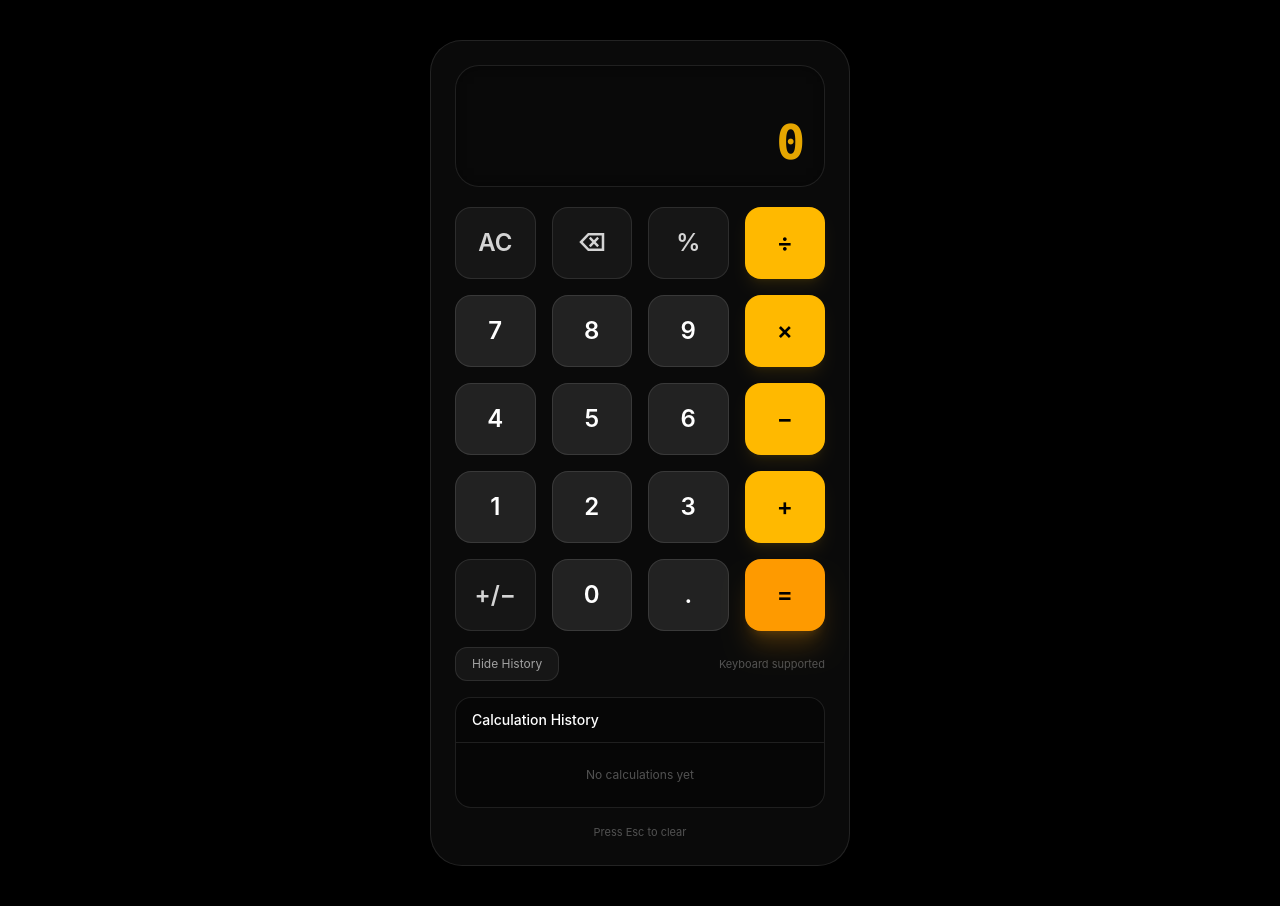
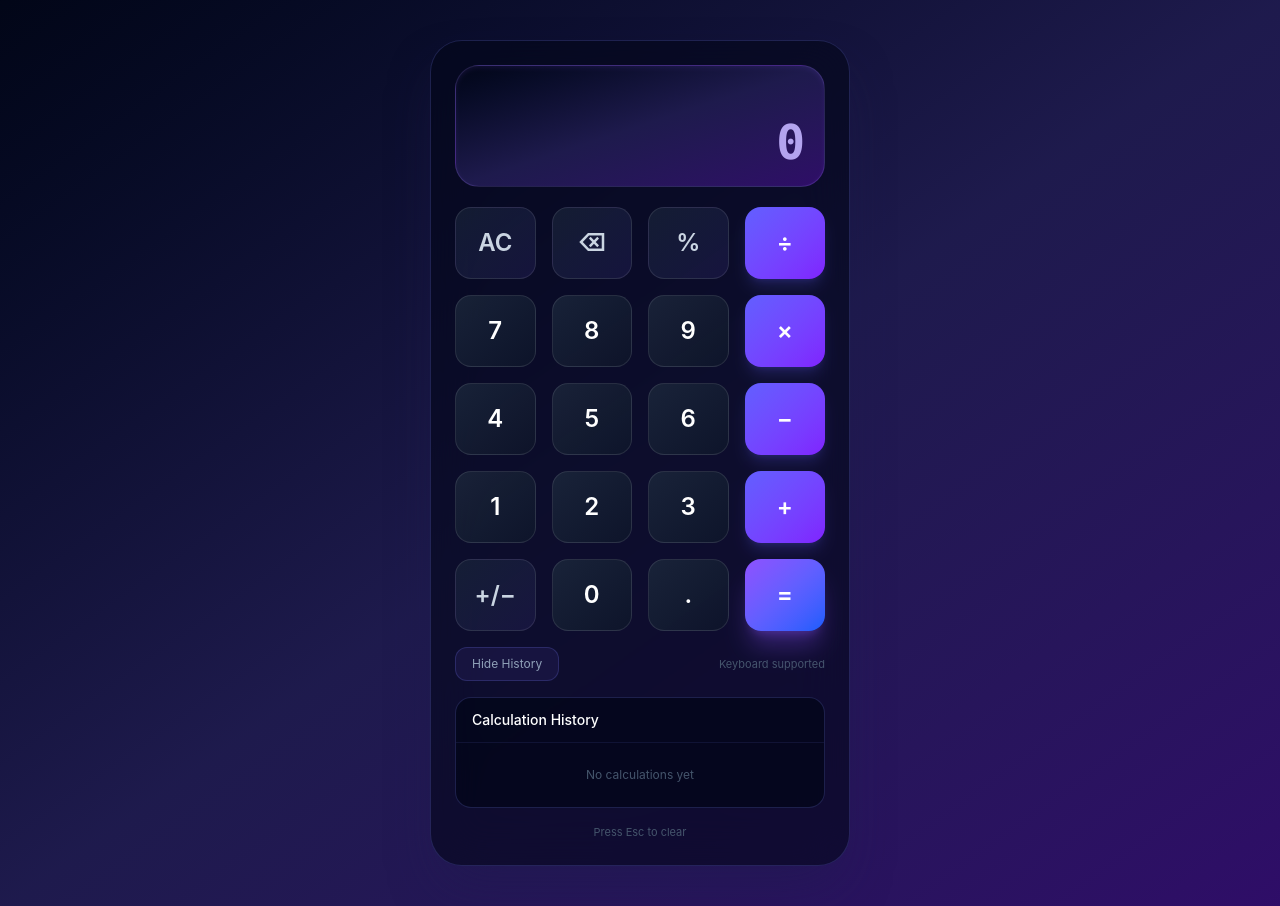
Before and after one commit to HarshaHettiarachchi/calculator, a React (Vite) app: page / in a window 1280 px wide. Both pictures are taken after a click on the button "History". Built offline with nearby package versions, Linux system fonts and the light colour scheme.

Commit message:
Update calculator gradient theme

```diff
--- a/src/components/Calculator.tsx
+++ b/src/components/Calculator.tsx
@@ -15,10 +15,14 @@ const Calculator = () => {
   const [operator, setOperator] = useState<Operator>(null);
   const [waitingForOperand, setWaitingForOperand] = useState(false);
   const [expression, setExpression] = useState("");
+
   const [history, setHistory] = useState<HistoryItem[]>([]);
   const [showHistory, setShowHistory] = useState(false);
   const [displayAnimating, setDisplayAnimating] = useState(false);
 
+  // -----------------------------
+  // Display animation
+  // -----------------------------
   const animateDisplay = () => {
     setDisplayAnimating(false);
 
@@ -32,6 +36,9 @@ const Calculator = () => {
     animateDisplay();
   };
 
+  // -----------------------------
+  // Clear calculator
+  // -----------------------------
   const clearCalculator = () => {
     updateDisplay("0");
     setPreviousValue(null);
@@ -40,6 +47,9 @@ const Calculator = () => {
     setExpression("");
   };
 
+  // -----------------------------
+  // Number input
+  // -----------------------------
   const inputNumber = (number: string) => {
     if (display === "Error") {
       updateDisplay(number);
@@ -63,6 +73,9 @@ const Calculator = () => {
     }
   };
 
+  // -----------------------------
+  // Decimal
+  // -----------------------------
   const inputDecimal = () => {
     if (display === "Error") {
       clearCalculator();
@@ -81,6 +94,9 @@ const Calculator = () => {
     }
   };
 
+  // -----------------------------
+  // Calculation logic
+  // -----------------------------
   const calculate = (
     firstValue: number,
     secondValue: number,
@@ -108,6 +124,9 @@ const Calculator = () => {
     }
   };
 
+  // -----------------------------
+  // Format result
+  // -----------------------------
   const formatResult = (result: number): string => {
     if (!Number.isFinite(result)) {
       return "Error";
@@ -116,6 +135,9 @@ const Calculator = () => {
     return String(Number(result.toPrecision(12)));
   };
 
+  // -----------------------------
+  // Operator
+  // -----------------------------
   const chooseOperator = (nextOperator: Operator) => {
     if (display === "Error") {
       return;
@@ -146,18 +168,28 @@ const Calculator = () => {
 
       updateDisplay(formattedResult);
       setPreviousValue(result);
-      setExpression(`${formattedResult} ${nextOperator ?? ""}`);
+      setExpression(
+        `${formattedResult} ${nextOperator ?? ""}`
+      );
     } else {
       setPreviousValue(currentValue);
-      setExpression(`${display} ${nextOperator ?? ""}`);
+      setExpression(
+        `${display} ${nextOperator ?? ""}`
+      );
     }
 
     setOperator(nextOperator);
     setWaitingForOperand(true);
   };
 
+  // -----------------------------
+  // Equals
+  // -----------------------------
   const performCalculation = () => {
-    if (previousValue === null || operator === null) {
+    if (
+      previousValue === null ||
+      operator === null
+    ) {
       return;
     }
 
@@ -189,6 +221,7 @@ const Calculator = () => {
     const calculationExpression =
       `${previousValue} ${operatorSymbol} ${currentValue}`;
 
+    // Add calculation to history
     setHistory((currentHistory) => [
       {
         expression: calculationExpression,
@@ -204,6 +237,9 @@ const Calculator = () => {
     setExpression("");
   };
 
+  // -----------------------------
+  // Percentage
+  // -----------------------------
   const handlePercentage = () => {
     if (display === "Error") {
       return;
@@ -214,8 +250,14 @@ const Calculator = () => {
     updateDisplay(formatResult(result));
   };
 
+  // -----------------------------
+  // Positive / Negative
+  // -----------------------------
   const toggleSign = () => {
-    if (display === "Error" || display === "0") {
+    if (
+      display === "Error" ||
+      display === "0"
+    ) {
       return;
     }
 
@@ -226,6 +268,9 @@ const Calculator = () => {
     }
   };
 
+  // -----------------------------
+  // Backspace
+  // -----------------------------
   const deleteLastDigit = () => {
     if (display === "Error") {
       clearCalculator();
@@ -238,7 +283,10 @@ const Calculator = () => {
 
     if (
       display.length === 1 ||
-      (display.length === 2 && display.startsWith("-"))
+      (
+        display.length === 2 &&
+        display.startsWith("-")
+      )
     ) {
       updateDisplay("0");
       return;
@@ -247,6 +295,9 @@ const Calculator = () => {
     updateDisplay(display.slice(0, -1));
   };
 
+  // -----------------------------
+  // Button handler
+  // -----------------------------
   const handleButtonClick = (value: string) => {
     if (/^\d$/.test(value)) {
       inputNumber(value);
@@ -290,10 +341,16 @@ const Calculator = () => {
     }
   };
 
+  // -----------------------------
+  // Clear history
+  // -----------------------------
   const clearHistory = () => {
     setHistory([]);
   };
 
+  // -----------------------------
+  // Keyboard support
+  // -----------------------------
   useEffect(() => {
     const handleKeyDown = (event: KeyboardEvent) => {
       const { key } = event;
@@ -310,7 +367,12 @@ const Calculator = () => {
         return;
       }
 
-      if (["+", "-", "*", "/"].includes(key)) {
+      if (
+        key === "+" ||
+        key === "-" ||
+        key === "*" ||
+        key === "/"
+      ) {
         event.preventDefault();
         chooseOperator(key as Operator);
         return;
@@ -322,7 +384,10 @@ const Calculator = () => {
         return;
       }
 
-      if (key === "Enter" || key === "=") {
+      if (
+        key === "Enter" ||
+        key === "="
+      ) {
         event.preventDefault();
         performCalculation();
         return;
@@ -340,46 +405,63 @@ const Calculator = () => {
       }
     };
 
-    window.addEventListener("keydown", handleKeyDown);
+    window.addEventListener(
+      "keydown",
+      handleKeyDown
+    );
 
     return () => {
-      window.removeEventListener("keydown", handleKeyDown);
+      window.removeEventListener(
+        "keydown",
+        handleKeyDown
+      );
     };
   });
 
   return (
-    <main className="flex min-h-screen w-full items-center justify-center bg-black px-4 py-6 text-white sm:px-6 sm:py-10">
+    <main className="flex min-h-screen w-full items-center justify-center bg-gradient-to-br from-slate-950 via-indigo-950 to-violet-950 px-4 py-6 text-white sm:px-6 sm:py-10">
       <section className="w-full max-w-[420px]">
 
-        <div className="rounded-[2rem] border border-white/10 bg-white/[0.04] p-4 shadow-2xl shadow-black/60 backdrop-blur-xl sm:p-6">
+        {/* Calculator Card */}
+        <div className="rounded-[2rem] border border-indigo-400/20 bg-slate-950/60 p-4 shadow-2xl shadow-indigo-950/50 backdrop-blur-xl sm:p-6">
 
+          {/* Display */}
           <Display
             value={display}
             expression={expression}
             animated={displayAnimating}
           />
 
+          {/* Buttons */}
           <ButtonGrid
             onButtonClick={handleButtonClick}
           />
 
+          {/* History Button */}
           <div className="mt-4 flex items-center justify-between gap-3">
             <button
               type="button"
-              onClick={() => setShowHistory(!showHistory)}
-              className="rounded-xl border border-white/10 bg-white/5 px-4 py-2 text-xs text-neutral-400 transition-all duration-200 hover:bg-white/10 hover:text-white active:scale-95"
+              onClick={() =>
+                setShowHistory(!showHistory)
+              }
+              className="rounded-xl border border-indigo-400/20 bg-indigo-950/60 px-4 py-2 text-xs text-slate-400 transition-all duration-200 hover:bg-indigo-900/70 hover:text-violet-300 active:scale-95"
             >
-              {showHistory ? "Hide History" : "History"}
+              {showHistory
+                ? "Hide History"
+                : "History"}
             </button>
 
-            <p className="text-[11px] text-neutral-600">
+            <p className="text-[11px] text-slate-600">
               Keyboard supported
             </p>
           </div>
 
+          {/* History Panel */}
           {showHistory && (
-            <div className="mt-4 overflow-hidden rounded-2xl border border-white/10 bg-black/40">
-              <div className="flex items-center justify-between border-b border-white/10 px-4 py-3">
+            <div className="mt-4 overflow-hidden rounded-2xl border border-indigo-400/20 bg-slate-950/70">
+
+              {/* History Header */}
+              <div className="flex items-center justify-between border-b border-indigo-400/10 px-4 py-3">
                 <h2 className="text-sm font-medium text-white">
                   Calculation History
                 </h2>
@@ -388,41 +470,46 @@ const Calculator = () => {
                   <button
                     type="button"
                     onClick={clearHistory}
-                    className="text-xs text-neutral-500 transition-colors hover:text-amber-400"
+                    className="text-xs text-slate-500 transition-colors hover:text-violet-400"
                   >
                     Clear
                   </button>
                 )}
               </div>
 
+              {/* History Content */}
               <div className="max-h-60 overflow-y-auto">
+
                 {history.length === 0 ? (
-                  <p className="px-4 py-6 text-center text-xs text-neutral-600">
+                  <p className="px-4 py-6 text-center text-xs text-slate-600">
                     No calculations yet
                   </p>
                 ) : (
                   history.map((item, index) => (
                     <div
                       key={`${item.expression}-${index}`}
-                      className="border-b border-white/5 px-4 py-3 last:border-b-0"
+                      className="border-b border-indigo-400/10 px-4 py-3 last:border-b-0"
                     >
-                      <p className="text-right text-xs text-neutral-500">
+                      <p className="text-right text-xs text-slate-500">
                         {item.expression}
                       </p>
 
-                      <p className="mt-1 text-right font-mono text-lg text-amber-400">
+                      <p className="mt-1 text-right font-mono text-lg text-violet-300">
                         = {item.result}
                       </p>
                     </div>
                   ))
                 )}
+
               </div>
             </div>
           )}
 
-          <p className="mt-4 text-center text-[11px] text-neutral-600">
+          {/* Keyboard Hint */}
+          <p className="mt-4 text-center text-[11px] text-slate-600">
             Press Esc to clear
           </p>
+
         </div>
       </section>
     </main>
--- a/src/components/CalculatorButton.tsx
+++ b/src/components/CalculatorButton.tsx
@@ -14,33 +14,27 @@ const CalculatorButton = ({
 
   const variantStyles = {
     number:
-      "border border-white/10 bg-white/10 text-white hover:border-white/20 hover:bg-white/20 hover:shadow-lg hover:shadow-white/5",
+      "border border-white/10 bg-gradient-to-br from-slate-800/80 to-slate-900/80 text-white hover:from-slate-700 hover:to-indigo-900 hover:border-indigo-400/20 hover:shadow-lg hover:shadow-indigo-500/10",
 
     operator:
-      "bg-amber-400 text-black shadow-lg shadow-amber-400/10 hover:bg-amber-300 hover:-translate-y-1 hover:shadow-xl hover:shadow-amber-400/20",
+      "bg-gradient-to-br from-indigo-500 to-violet-600 text-white shadow-lg shadow-indigo-500/20 hover:from-indigo-400 hover:to-violet-500 hover:-translate-y-1 hover:shadow-xl hover:shadow-violet-500/30",
 
     action:
-      "border border-white/10 bg-white/5 text-neutral-300 hover:bg-white/15 hover:text-white hover:-translate-y-1 hover:shadow-lg hover:shadow-white/5",
+      "border border-white/10 bg-gradient-to-br from-slate-800/60 to-indigo-950/60 text-slate-300 hover:from-slate-700 hover:to-indigo-900 hover:text-white hover:-translate-y-1 hover:shadow-lg hover:shadow-indigo-500/10",
 
     equals:
-      "bg-amber-500 text-black shadow-xl shadow-amber-500/20 hover:bg-amber-400 hover:-translate-y-1 hover:shadow-2xl hover:shadow-amber-500/30",
-  };
-
-  const handleClick = () => {
-    onClick();
+      "bg-gradient-to-br from-violet-500 via-indigo-500 to-blue-600 text-white shadow-xl shadow-violet-500/30 hover:from-violet-400 hover:via-indigo-400 hover:to-blue-500 hover:-translate-y-1 hover:shadow-2xl hover:shadow-violet-500/40",
   };
 
   return (
     <button
       type="button"
-      onClick={handleClick}
+      onClick={onClick}
       className={`${baseStyles} ${variantStyles[variant]}`}
       aria-label={label}
     >
-      {/* Ripple effect */}
       <span className="pointer-events-none absolute inset-0 scale-0 rounded-full bg-white/20 opacity-0 transition-all duration-300 group-active:scale-150 group-active:opacity-100" />
 
-      {/* Button label */}
       <span className="relative z-10">
         {label}
       </span>
--- a/src/components/Display.tsx
+++ b/src/components/Display.tsx
@@ -10,13 +10,13 @@ const Display = ({
   animated = false,
 }: DisplayProps) => {
   return (
-    <div className="mb-5 overflow-hidden rounded-3xl border border-white/10 bg-black/50 px-5 py-5 shadow-inner backdrop-blur-md">
-      <div className="mb-2 h-6 overflow-hidden text-right text-sm text-neutral-500">
+    <div className="mb-5 overflow-hidden rounded-3xl border border-violet-400/20 bg-gradient-to-br from-slate-950 via-indigo-950 to-violet-950 px-5 py-5 shadow-inner shadow-violet-500/10">
+      <div className="mb-2 h-6 overflow-hidden text-right text-sm text-slate-400">
         {expression || "\u00A0"}
       </div>
 
       <div
-        className={`overflow-hidden text-ellipsis whitespace-nowrap text-right font-mono text-4xl font-semibold tracking-tight text-amber-400 sm:text-5xl transition-all duration-200 ${
+        className={`overflow-hidden text-ellipsis whitespace-nowrap text-right font-mono text-4xl font-semibold tracking-tight text-violet-300 transition-all duration-200 sm:text-5xl ${
           animated
             ? "scale-[1.03] opacity-100"
             : "scale-100 opacity-90"
```
